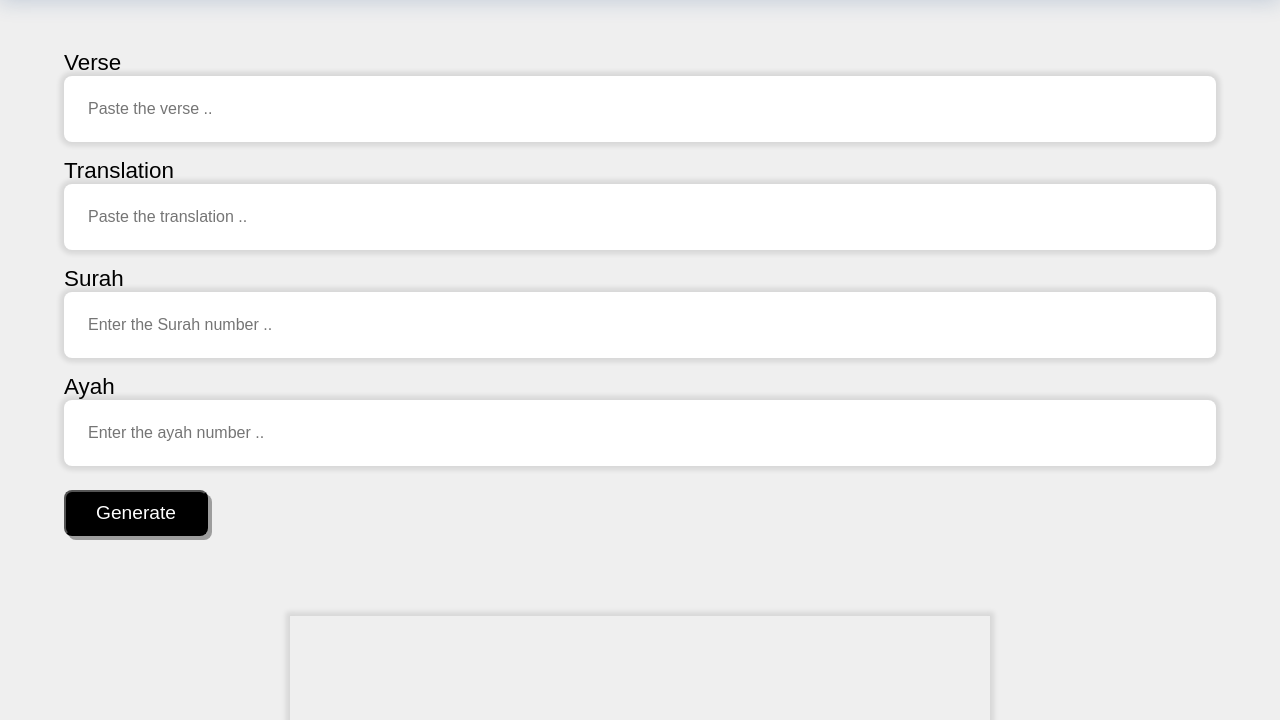
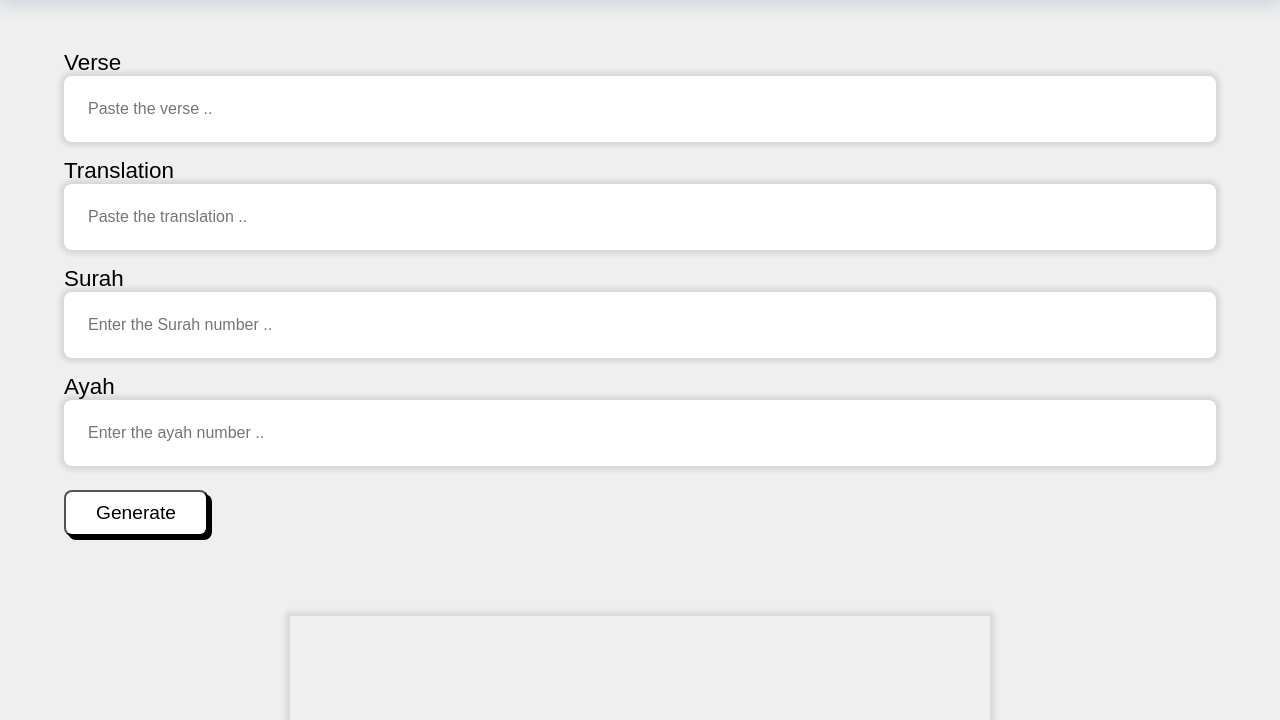
Before and after one commit to zaid81567/versesofsabr, a plain HTML site: page index.html in a window 1280 px wide. In both pictures the pointer is over the button "Generate". Shown: the part 80-800 px from the top of the page. Drawn offline with nearby package versions, Linux system fonts and the light colour scheme; a web font is replaced by a local one.

Commit message:
add button click effect

```diff
--- a/style.css
+++ b/style.css
@@ -72,9 +72,12 @@ form button {
 }
 
 form button:hover {
-    background-color: #000000;
-    box-shadow: 4px 4px rgb(157, 157, 157);
-    color: white;
+    background-color: #ffffff;
+}
+
+form button:active {
+    transform: translate(4px,4px);
+    box-shadow: none;
 }
 
 /* qoute */
```
